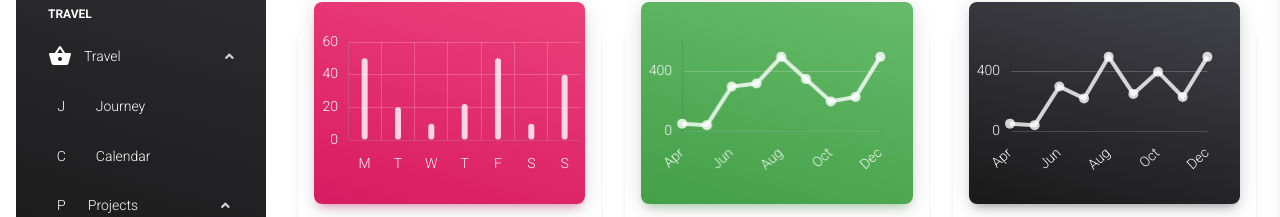
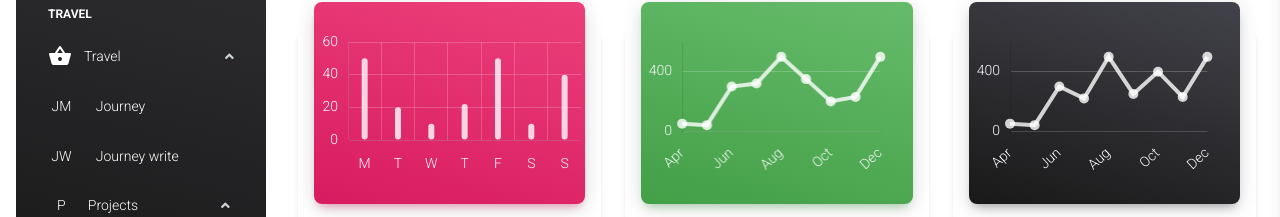
Before and after one commit to JourneyPocket/JPP, a Vue app in the folder vite_ver/JPP_vite/: page /dashboards/dashboard-default in a window 1280 px wide. Shown: the part 486-703 px from the top of the page. Built offline with nearby package versions, Linux system fonts and the light colour scheme; what vue-sweetalert2 would draw is missing.

Commit message:
정단호/side nav bar 순서 재배치/2024-6-13

```diff
--- a/vite_ver/JPP_vite/src/examples/Sidenav/SidenavList.vue
+++ b/vite_ver/JPP_vite/src/examples/Sidenav/SidenavList.vue
@@ -84,15 +84,17 @@
             <ul class="nav pe-1">
               <!-- nav links -->
               <sidenav-item
-                  :to="{name: 'JourneyMain'}"
-                  mini-icon="J"
-                  text="Journey"
+                :to="{name: 'JourneyMain'}"
+                mini-icon="JM"
+                text="Journey"
                 />
-                <sidenav-item
-                :to="{ name: 'Calendar' }"
-                  mini-icon="C"
-                  text="Calendar"
-                />
+
+              <sidenav-item
+              :to="{name: 'JourneyWrite'}"
+              mini-icon="JW"
+              text="Journey write"
+            />
+
 
               <sidenav-collapse-item
                 refer="projectsExample"
@@ -129,6 +131,11 @@
           <template #list>
             <ul class="nav pe-1">
               <!-- nav links -->
+              <sidenav-item
+                :to="{ name: 'Calendar' }"
+                  mini-icon="C"
+                  text="Calendar"
+                />
               <sidenav-item
                   :to="{ name: 'IncomeInput' }"
                   mini-icon="I"
```
